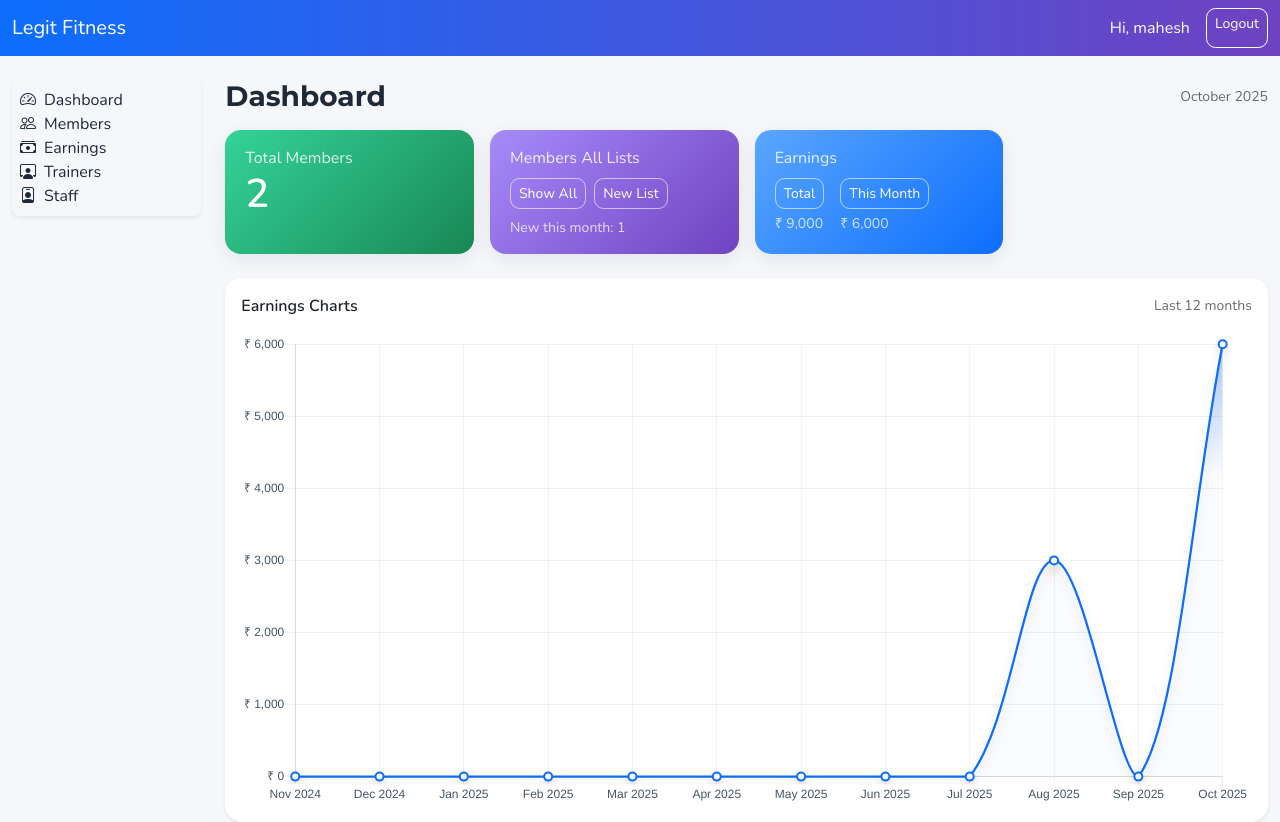
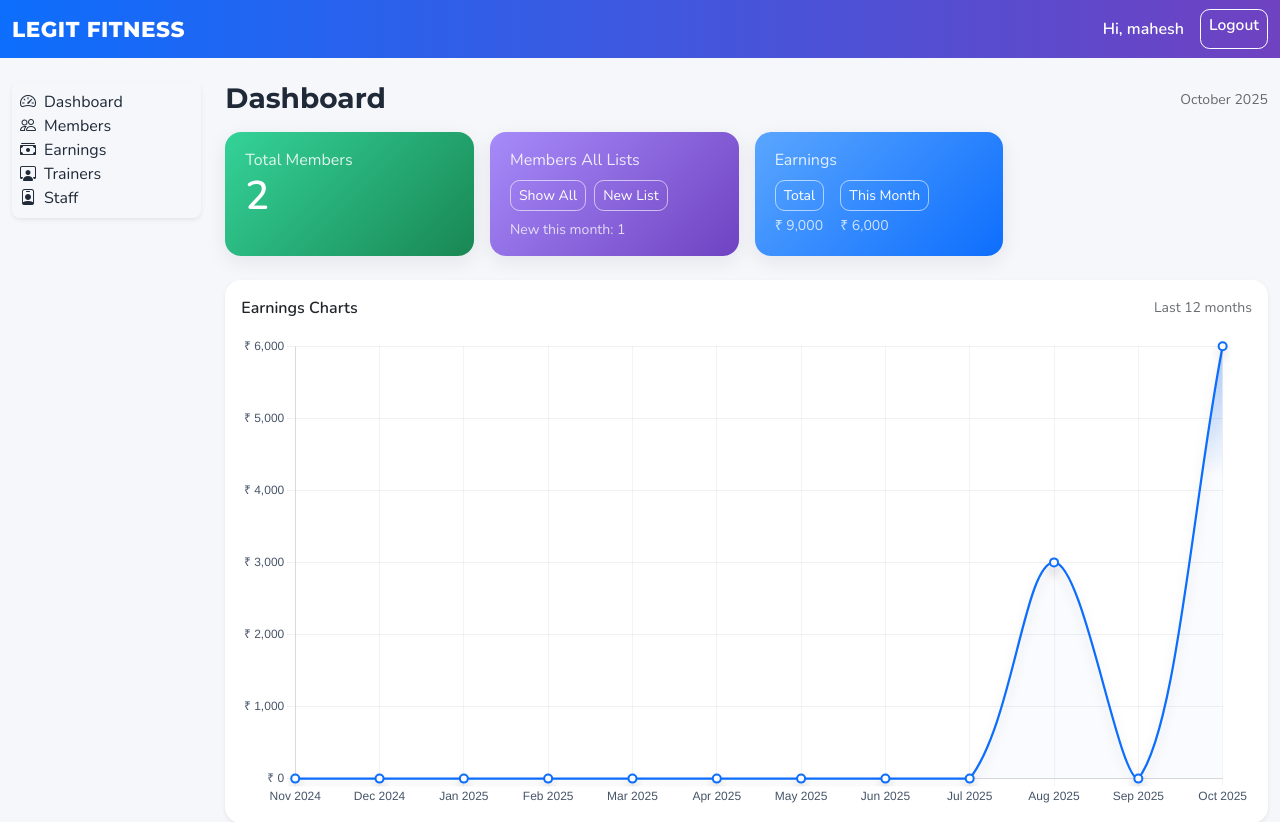
Before and after one commit to mahesh-spam55/Gym_management_system, a Django app: page / in a window 1280 px wide. Shown: the top 822 px of the page. Run offline with Django 5.2, Linux system fonts and the light colour scheme; a user stored in the database is signed in; data comes from the database, SQL or seed files in the repository.

Commit message:
UI: enhance navbar typography (brand/buttons/text) for improved readability

```diff
--- a/static/css/theme.css
+++ b/static/css/theme.css
@@ -27,6 +27,10 @@ small,.small{opacity:.9}
 .navbar .navbar-brand,.navbar .navbar-text{color:#fff !important}
 .navbar .btn{border-color:#fff;color:#fff}
 .navbar .btn:hover{background:rgba(255,255,255,.15)}
+
+.navbar .navbar-brand{font-family:'Montserrat','Nunito',sans-serif;font-weight:800;font-size:1.35rem;letter-spacing:.5px;text-transform:uppercase}
+.navbar .navbar-text{font-size:1rem;font-weight:600}
+.navbar .btn{font-size:.975rem;font-weight:600}
 
 /* Sidebar */
 .list-group .list-group-item{border:0;border-left:4px solid transparent;padding:.8rem 1rem;background:transparent;transition:all .15s ease}
```
